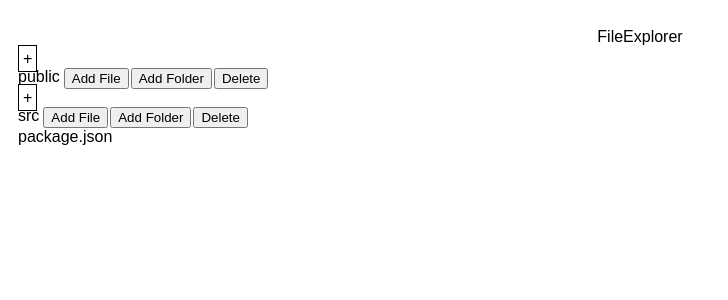
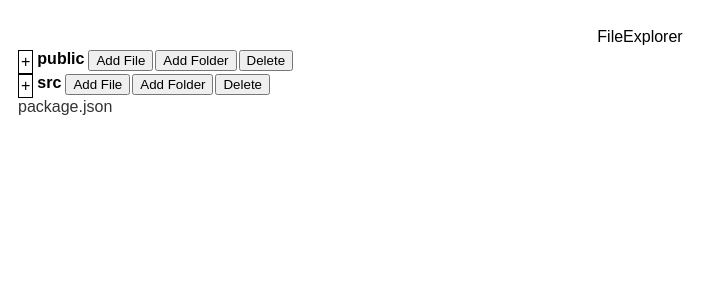
Before and after one commit to agarwalmohit43/React_TypeScript, a React (Create React App) app: page / in a window 1280 px wide. Shown: the top 300 px of the page, without its empty margins (0-728 px from the left). Built offline with nearby package versions, Linux system fonts and the light colour scheme; the HTML template or start-up script is replaced by a standard one.

Commit message:
FileExplorer Completed

```diff
--- a/src/components/FileExplorer/FileExplorer.tsx
+++ b/src/components/FileExplorer/FileExplorer.tsx
@@ -4,6 +4,8 @@ import "./styles.css";
 import List from "./List";
 const FileExplorer = () => {
   const [data, setData] = useState(fileExplorerJSON);
+  console.log("main Data", data);
+
   return (
     <div>
       FileExplorer
--- a/src/components/FileExplorer/List.tsx
+++ b/src/components/FileExplorer/List.tsx
@@ -1,5 +1,6 @@
 import { Dispatch, SetStateAction, useState } from "react";
 import { FolderStructure } from "../../typings/fileExplorer";
+import React from "react";
 
 interface ListProps {
   data: FolderStructure[];
@@ -38,20 +39,56 @@ const List = ({ data, setData }: Readonly<ListProps>) => {
 
   const handleActionButtonsClick = (
     event: React.MouseEvent<HTMLDivElement>,
-    id: string
+    node: FolderStructure,
+    index: number
   ) => {
     const target = event.target as HTMLElement;
     const action = target.dataset.action;
-    console.log(action, id);
+    console.log(action, node);
     switch (action) {
       case "add-file":
+        {
+          const message = "Enter File name";
+          const fileName = prompt(message)?.trim();
+          if (fileName) {
+            const newNode = {
+              id: Math.random().toString(36).slice(2),
+              name: fileName,
+              isFolder: false,
+            };
+            node?.children?.push(newNode);
+            setData((prev) => {
+              prev[index] = node;
+              return [...prev];
+            });
+          }
+        }
         break;
       case "add-folder":
+        {
+          const message = "Enter folder name";
+          const folderName = prompt(message)?.trim();
+          if (folderName) {
+            const newNode = {
+              id: Math.random().toString(36).slice(2),
+              name: folderName,
+              isFolder: true,
+              children: [],
+            };
+            node?.children?.push(newNode);
+            setData((prev) => {
+              prev[index] = node;
+              return [...prev];
+            });
+          }
+        }
         break;
       case "delete":
         {
-          const filteredData = data.filter((node: FolderStructure) => {
-            if (node.isFolder && node.id === id) {
+          const message = `Do you want to delete ${node?.name} folder?`;
+          if (!window.confirm(message)) return;
+          const filteredData = data.filter((nodeItem: FolderStructure) => {
+            if (nodeItem.isFolder && nodeItem.id === node?.id) {
               return false;
             }
             return true;
@@ -64,10 +101,10 @@ const List = ({ data, setData }: Readonly<ListProps>) => {
     }
   };
 
-  const getActionButtons = (id: string) => (
+  const getActionButtons = (node: FolderStructure, index: number) => (
     <div
       className="actionbtn-div"
-      onClick={(event) => handleActionButtonsClick(event, id)}
+      onClick={(event) => handleActionButtonsClick(event, node, index)}
     >
       <button data-action="add-file">Add File</button>
       <button data-action="add-folder">Add Folder</button>
@@ -77,10 +114,11 @@ const List = ({ data, setData }: Readonly<ListProps>) => {
 
   return (
     <div className="container">
-      {data.map((node: FolderStructure) => {
+      {data.map((node: FolderStructure, index) => {
         return (
-          <div key={node.id}>
-            {node.isFolder && (
+          <div key={node?.id}>
+            <div style={{ display: "flex", gap: "4px" }}>
+              {node?.isFolder && node?.children && !!node?.children.length && (
                 <span
                   className="plus-icon"
                   onClick={() =>
@@ -92,10 +130,19 @@ const List = ({ data, setData }: Readonly<ListProps>) => {
                 >{`${isExpanded[node?.id] ? "-" : "+"}`}</span>
               )}
               <div style={{ display: "flex", gap: "4px" }}>
-              <span>{node.name} </span>
-              {node.isFolder && <span>{getActionButtons(node.id)} </span>}
+                <span
+                  className={`${node?.isFolder ? "folderName" : "fileName"}`}
+                >
+                  {node?.name}{" "}
+                </span>
+                {node?.isFolder && (
+                  <span>{getActionButtons(node, index)} </span>
+                )}
               </div>
-            {isExpanded[node?.id] && node?.children && node.children.length && (
+            </div>
+            {isExpanded[node?.id] &&
+              node?.children &&
+              !!node.children.length && (
                 <div className="children-divs">
                   <List data={node.children} setData={setData} />
                 </div>
@@ -107,4 +154,4 @@ const List = ({ data, setData }: Readonly<ListProps>) => {
   );
 };
 
-export default List;
+export default React.memo(List);
--- a/src/components/FileExplorer/styles.css
+++ b/src/components/FileExplorer/styles.css
@@ -15,11 +15,21 @@
 .plus-icon {
   cursor: pointer;
   border: 1px solid black;
-  padding: 4px;
-  margin: 0px 4px 0px 0px;
+  padding: 2px;
 }
 
 .actionbtn-div {
   display: flex;
   gap: 2px;
 }
+
+span.fileName {
+  opacity: 0.8;
+}
+
+span.folderName {
+  font-weight: bold;
+}
+.actionbtn-div > button {
+  cursor: pointer;
+}
```
Lines whose indentation alone changed are shown as unchanged.
